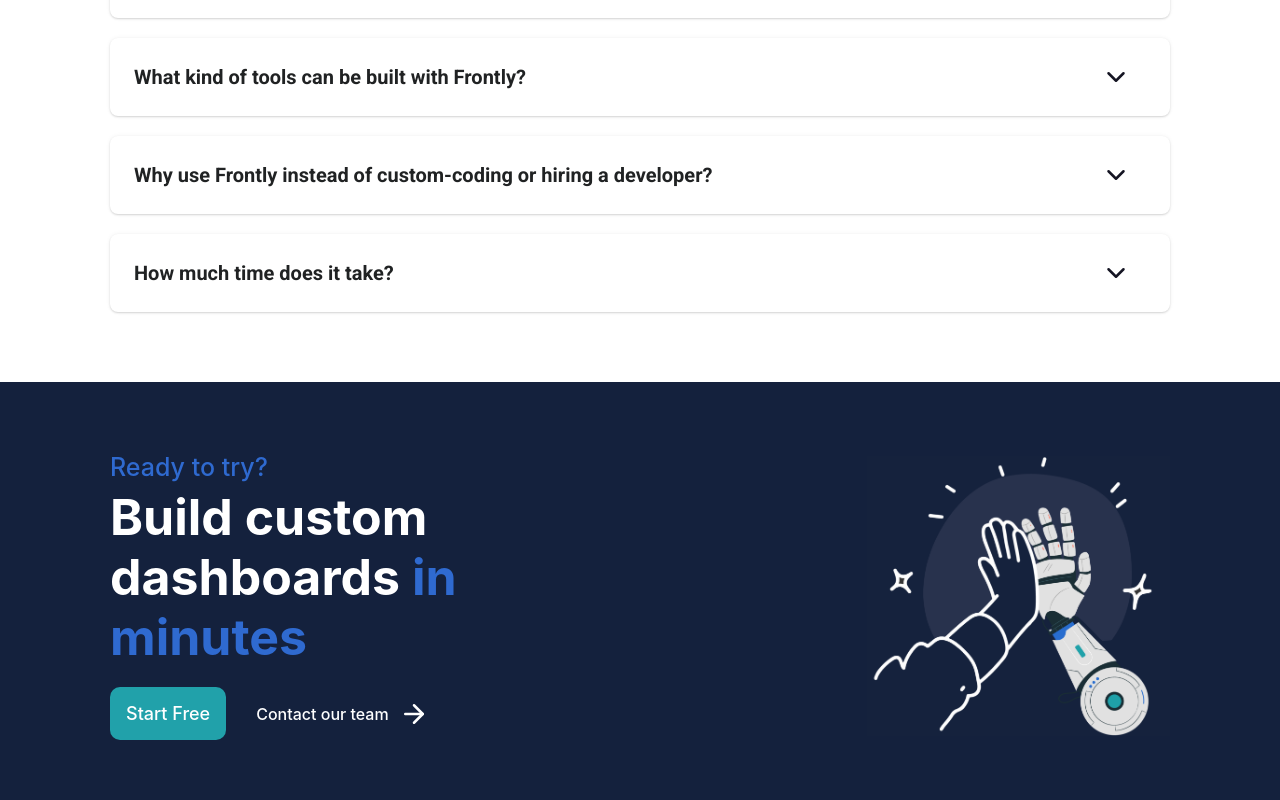
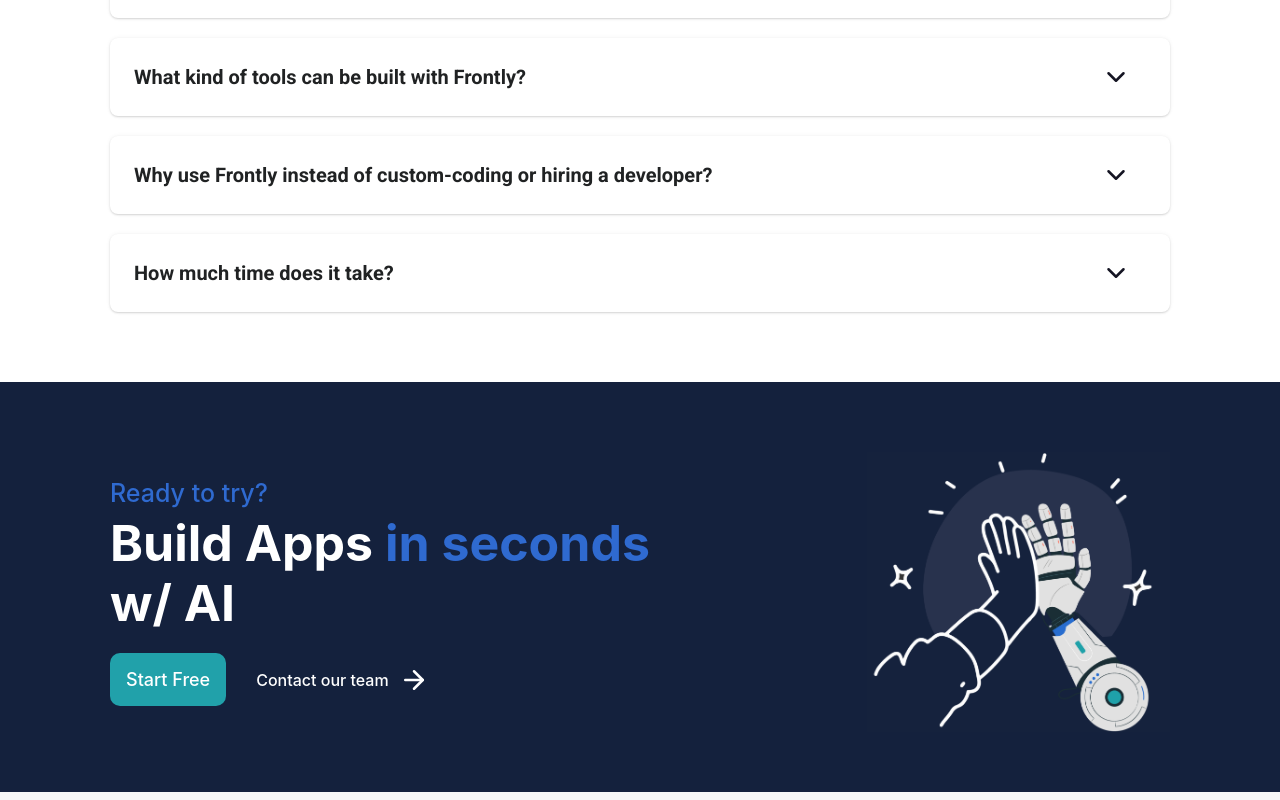
Before and after one commit to Frontly-App/Public-Copy, a Gatsby site: page / in a window 1280 px wide. Shown: the part 2168-2968 px from the top of the page. Built offline with nearby package versions, Linux system fonts and the light colour scheme; Gatsby itself is replaced by a stand-in of ours.

Commit message:
CTA in footer

```diff
--- a/src/pages/index.js
+++ b/src/pages/index.js
@@ -557,7 +557,7 @@ const Landing = () => {
             <CTATextContainer>
               <CTATextHeader>Ready to try?</CTATextHeader>
               <CTAText>
-                Build custom dashboards <CTAColor>in minutes</CTAColor>
+                Build Apps <CTAColor>in seconds</CTAColor> w/ AI
               </CTAText>
               <Row style={{ alignItems: "center", gap: "30px" }}>
                 <CTAButton
```
Also changed, not shown: 1 other file.
